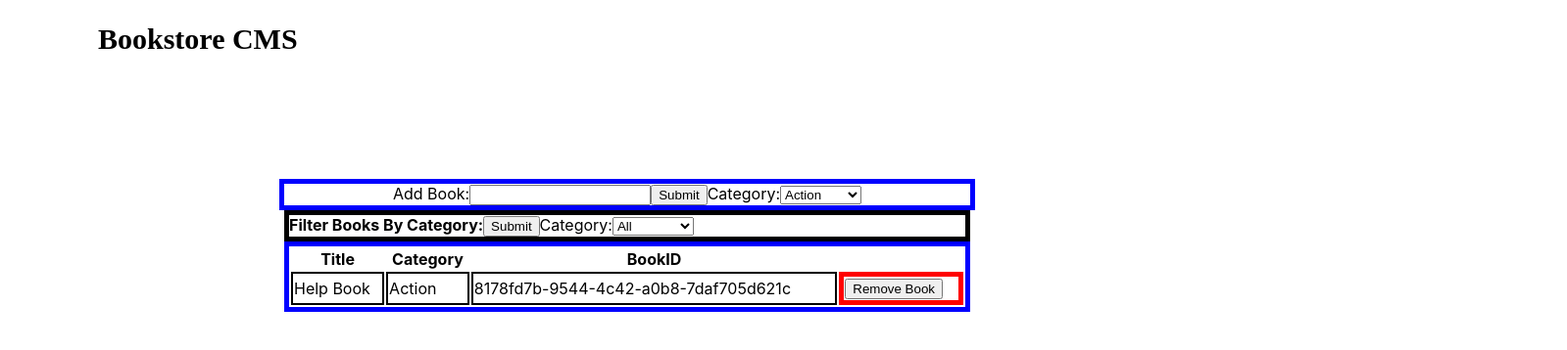
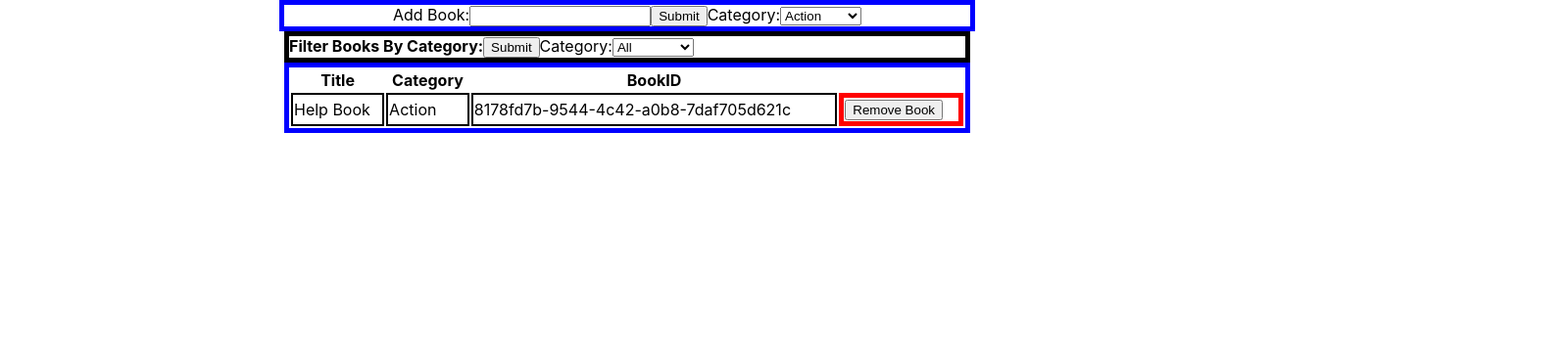
Before and after one commit to Paul-Clue/reactLibrary, a React (Create React App) app: page / in a window 1280 px wide. Shown: the top 358 px of the page at 98% size, 1599 px wide, since content can reach past the window. Built offline with nearby package versions, Linux system fonts and the light colour scheme.

Commit message:
Update view

```diff
--- a/src/App.css
+++ b/src/App.css
@@ -31,25 +31,3 @@
   border: 5px solid blue;
   width: 100%;
 }
-
-.panel-bg {
-  width: 87.5rem;
-  height: 5.938rem;
-  margin: 0 0 2.375rem;
-  padding: 1.438rem 6.188rem 1.688rem 6.25rem;
-  background-color: var(--white);
-}
-
-.Bookstore-CMS {
-  width: 15rem;
-  height: 2.313rem;
-  margin: 0.375rem 2.938rem 0.125rem 0;
-  font-family: Montserrat;
-  font-size: 1.875rem;
-  font-weight: bold;
-  font-stretch: normal;
-  font-style: normal;
-  line-height: normal;
-  letter-spacing: normal;
-  color: var(--azure);
-}
--- a/src/components/App.js
+++ b/src/components/App.js
@@ -5,7 +5,6 @@ import BooksForm from '../containers/BooksForm';
 function App() {
   return (
     <>
-      <div className="panel-bg"><span className="Bookstore-CMS Text-Style-5">Bookstore CMS</span></div>
       <div className="list">
         <BooksForm />
       </div>
```
